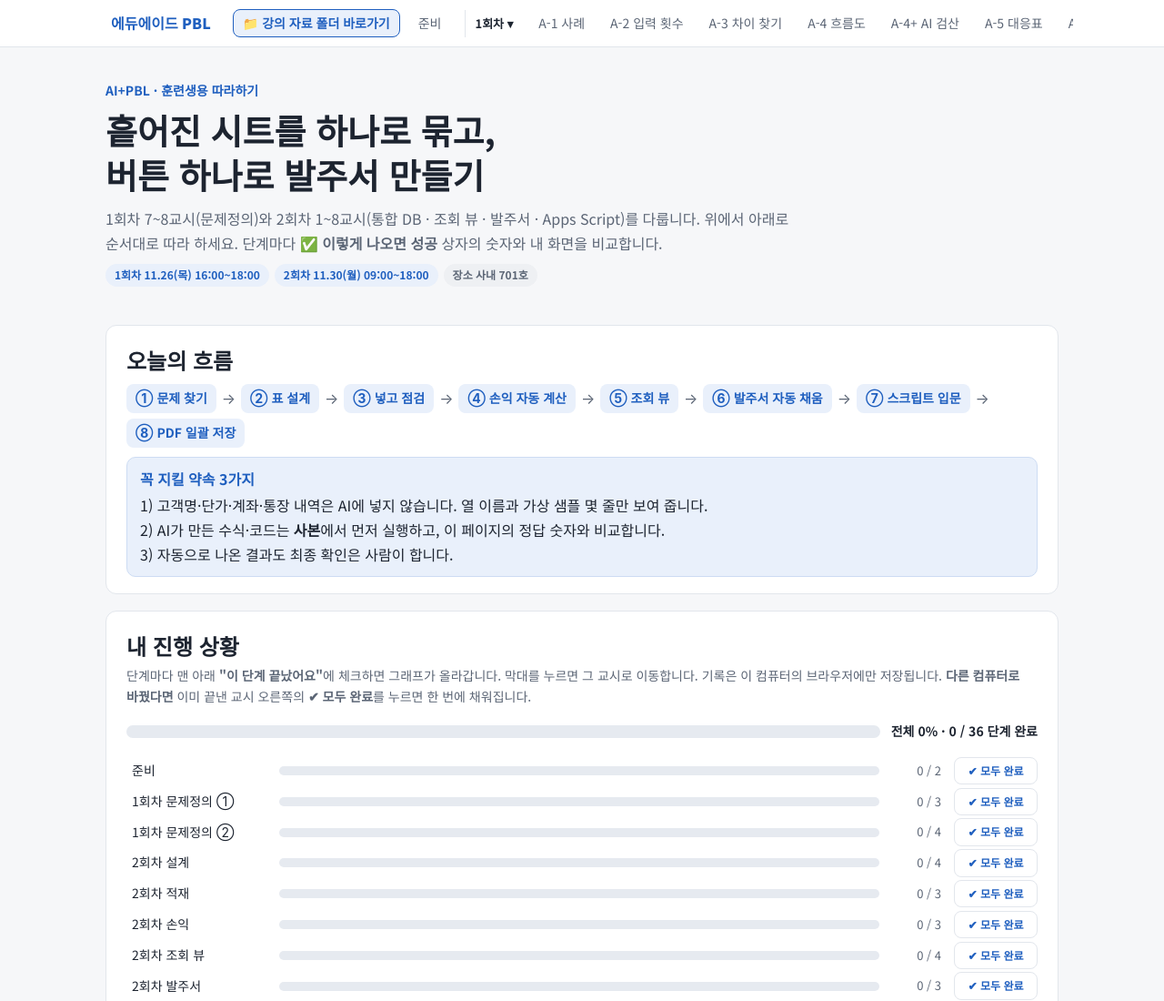
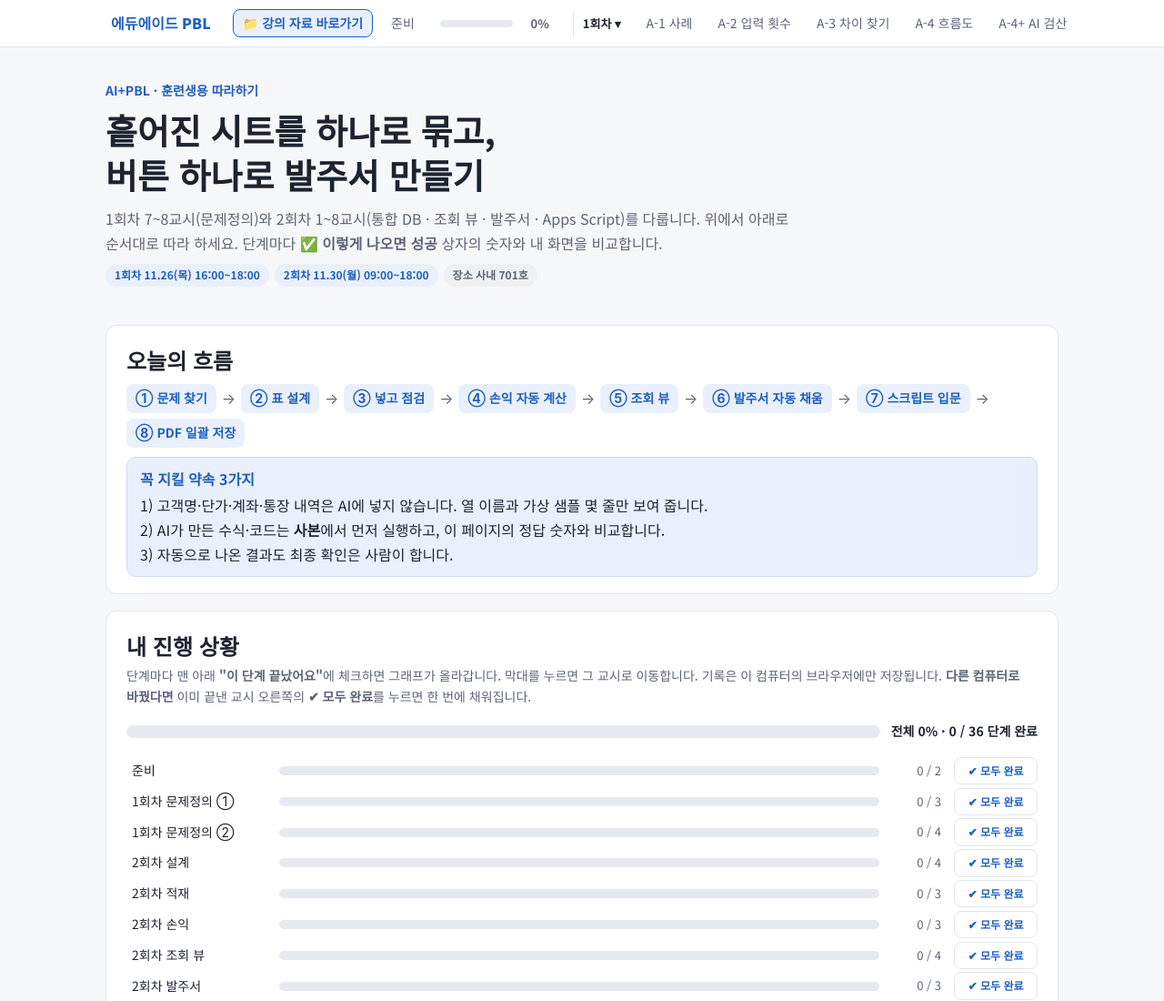
Before and after one commit to aivon-ai/eduaid-db-pbl, a plain HTML site: page index.html in a window 1280 px wide. Shown: the top 1100 px of the page at 91% size. Drawn offline with Linux system fonts and the light colour scheme.

Commit message:
강의 자료 버튼 이름 줄이고 진행 막대를 준비 옆으로 이동
Co-Authored-By: Claude Opus 5.5 <noreply@anthropic.com>

```diff
--- a/assets/style.css
+++ b/assets/style.css
@@ -71,7 +71,7 @@ td.num,th.num{text-align:right;font-variant-numeric:tabular-nums;white-space:now
 .done-check input{width:18px;height:18px}
 .step.is-done h3{color:var(--ok)}
 .step.is-done h3 .no{background:var(--ok)}
-.top a.progress{display:inline-flex;align-items:center;gap:6px;margin-left:auto;font-size:13px;color:var(--sub)}
+.top a.progress{display:inline-flex;align-items:center;gap:6px;font-size:13px;color:var(--sub)}
 .top a.progress b{font-variant-numeric:tabular-nums;min-width:34px;text-align:right}
 .pbar{display:inline-block;width:80px;height:8px;border-radius:99px;background:#e6eaf0;overflow:hidden}
 .pbar i,.pp-bar i,.pp-total-bar i{display:block;height:100%;width:0;background:var(--brand);border-radius:99px;transition:width .3s}
--- a/index.html
+++ b/index.html
@@ -7,14 +7,15 @@
 <link rel="preconnect" href="https://fonts.googleapis.com">
 <link rel="preconnect" href="https://fonts.gstatic.com" crossorigin>
 <link href="https://fonts.googleapis.com/css2?family=Noto+Sans+KR:wght@400;700;900&family=JetBrains+Mono:wght@400;600&display=swap" rel="stylesheet">
-<link rel="stylesheet" href="assets/style.css?v=20261126c">
+<link rel="stylesheet" href="assets/style.css?v=20261126d">
 </head>
 <body data-page="trainee">
 
 <nav class="top"><div class="in">
   <a class="logo" href="#" title="맨 위로">에듀에이드 PBL</a>
-  <a class="drive" href="https://drive.google.com/drive/folders/1nuhf5S8HDV2il-W1pR1_n_cjiqM-HXzi" target="_blank" rel="noopener" title="강의 자료 폴더(구글 드라이브)를 새 탭에서 엽니다">📁 강의 자료 폴더 바로가기</a>
+  <a class="drive" href="https://drive.google.com/drive/folders/1nuhf5S8HDV2il-W1pR1_n_cjiqM-HXzi" target="_blank" rel="noopener" title="강의 자료 폴더(구글 드라이브)를 새 탭에서 엽니다">📁 강의 자료 바로가기</a>
   <a href="#prep">준비</a>
+  <a href="#mystatus" class="progress" id="progress" title="내 진행 상황 보기"><span class="pbar"><i></i></span><b>0%</b></a>
   <button type="button" class="grp" data-name="1회차" aria-controls="nav-r1" aria-expanded="true">1회차 ▾</button>
   <span class="sub" id="nav-r1"><a href="#s-a1">A-1 사례</a>
   <a href="#s-a2">A-2 입력 횟수</a>
@@ -32,7 +33,6 @@
   <a href="#d2-7">스크립트</a>
   <a href="#d2-8">PDF</a></span>
   <a href="#help">막힐 때</a>
-  <a href="#mystatus" class="progress" id="progress" title="내 진행 상황 보기"><span class="pbar"><i></i></span><b>0%</b></a>
 </div></nav>
 
 <div class="wrap">
```
